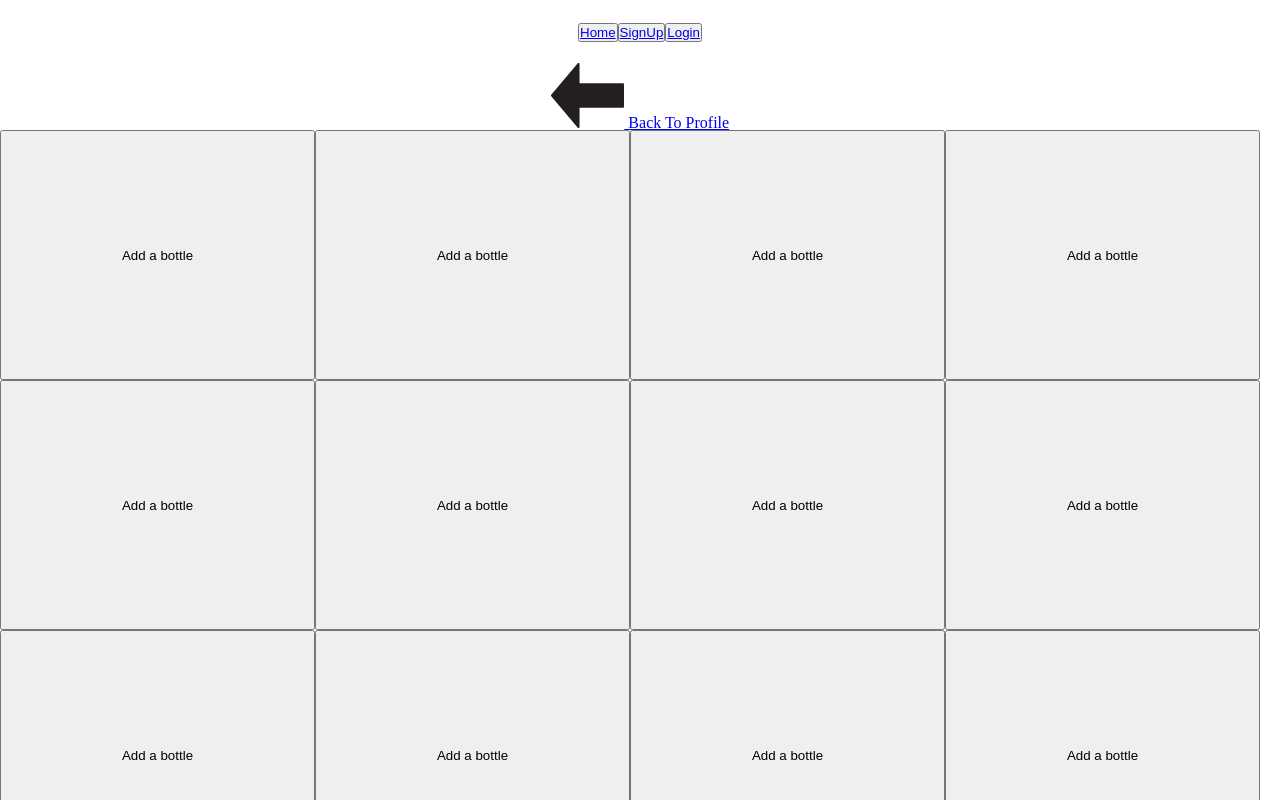
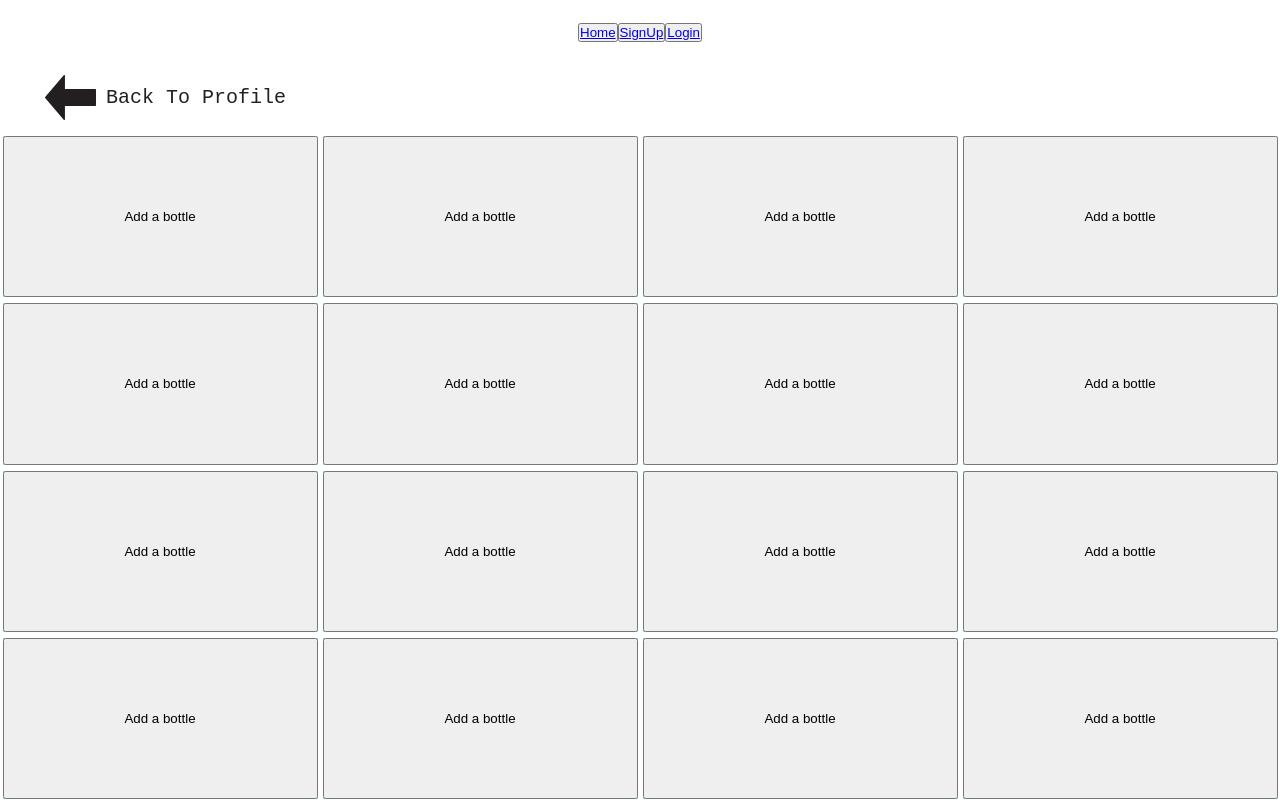
Before and after one commit to nathanrusselldev/cellar3d, a React (Create React App) app in the folder client/: page /profile/cellar in a window 1280 px wide. Shown: the top 800 px of the page. Built offline with nearby package versions, Linux system fonts and the light colour scheme; no server answers.

Commit message:
Saving work before i merge online repo information

```diff
--- a/client/src/components/profile/cellar/bottleForm.jsx
+++ b/client/src/components/profile/cellar/bottleForm.jsx
@@ -38,8 +38,6 @@ function BottleForm({position, itemState}) {
             [name]:value
         });
     };
-
-
 
     return (
         <article className="bottleForm" >
--- a/client/src/components/profile/cellar/cellarItem.jsx
+++ b/client/src/components/profile/cellar/cellarItem.jsx
@@ -37,13 +37,10 @@ function CellarItem({position, item}) {
     //
 
     return (
-        <article className="cellarItem" style={{width:`calc(100vw / 4 - 5px)`, height:250}}>
-            {/* for each position in a  grid render a buttonj like this one that passes its index */}
-            <button onClick={()=>handleClick(position)} style={{width:`100%`,height:`100%`}}>
+        <article className="cellarItem">
+            <button onClick={()=>handleClick(position)}>
                 {item?.name || "Add a bottle"}
-
             </button>
-            {/* When the status is currently set to true, then the form will be opened */}
             <Modal
                 isOpen={modalStatus}
                 onRequestClose={closeModal}
@@ -51,11 +48,10 @@ function CellarItem({position, item}) {
                 contentLabel="attempt 1"
                 >
                 {formState.status && <BottleForm position={position} itemState={item} />}
-                <button onClick={closeModal}>Close the modal</button>
+                <button onClick={closeModal} className="modalCloseBtn">X</button>
             </Modal>
         </article>
         )
-
 }
 
 
--- a/client/src/index.css
+++ b/client/src/index.css
@@ -22,35 +22,92 @@ nav {
 .cellarPage {
   width:100vw;
   height:var(--fullPageSize);
+  display: flex;
+  flex-flow: row wrap;
+  justify-content: center;
+  align-items: flex-start;
+  gap:5px;
 }
 
 .cellarPage header {
-  width: 100vw;
+  width: calc(100vw - 90px);
+  padding:0px 45px;
   height: 65px;
+  display: flex;
+  justify-content: flex-start;
+  align-items: center;
+}
+
+.cellarPage header a {
+  display:flex;
+  float: left;
+  font-family: monospace;
+  color: #202121;
+  font-size: 20px;
+  line-height: 20px;
+  text-decoration: none;
+  height: 100%;
+  justify-content: center;
+  align-items: center;
+  gap: 10px;
+}
+
+.cellarPage header a img {
+  height: 45px;
+  padding: 10px 0px;
+}
+
+
+.cellarPage .cellarItem {
+  width: calc(25% - 5px);
   display: flex;
   justify-content: center;
   align-items: center;
+  float: left;
+  height: calc((100vh - 155px) / 4);
+  background-color: aquamarine;
+
 }
 
-.cellarPage header img {
-  height: 65px;
-  display: inline-block;
+.cellarItem button{
+  width:100%;
+  height:100%;
 }
 
-.cellarPage header a {
-  display:inline-block
+.bottleForm {
+  display: flex;
+  width: 510px;
+  padding:45px;
+  height: 360px;
+  background-color: aliceblue;
+  margin:calc(50vh - 225px) calc(50% - 300px);
+  position: relative;
+  text-align: center;
 }
 
-.cellarPage .cellarItem {
-  width: calc(100vw / 4 - 5px);
-  display: block;
-  float: left;
-  z-index: 3;
+.bottleForm h4 {
+position: absolute;
+width: fit-content;
+left:10px;
+top:10px;
 }
 
-.cellarPage .cellarItem .bottleForm {
+.bottleForm input {
+  width: 100%;
+}
+
+.modalCloseBtn {
+  position: absolute;
+  width: 35px;
+  height:35px;
+  background-color: rgba(0, 0, 0, 0);
+  border: none;
+  color: #202121;
+  top: 0px;
+  font-family: monospace;
+  font-size: 35px;
+  line-height: 35px;
   display: block;
-  width: 100vw;
-  height: 100vh;
-  z-index: 15;
+  left: calc(50% - 335px);
+  top: calc(50vh - 270px);
 }
```
